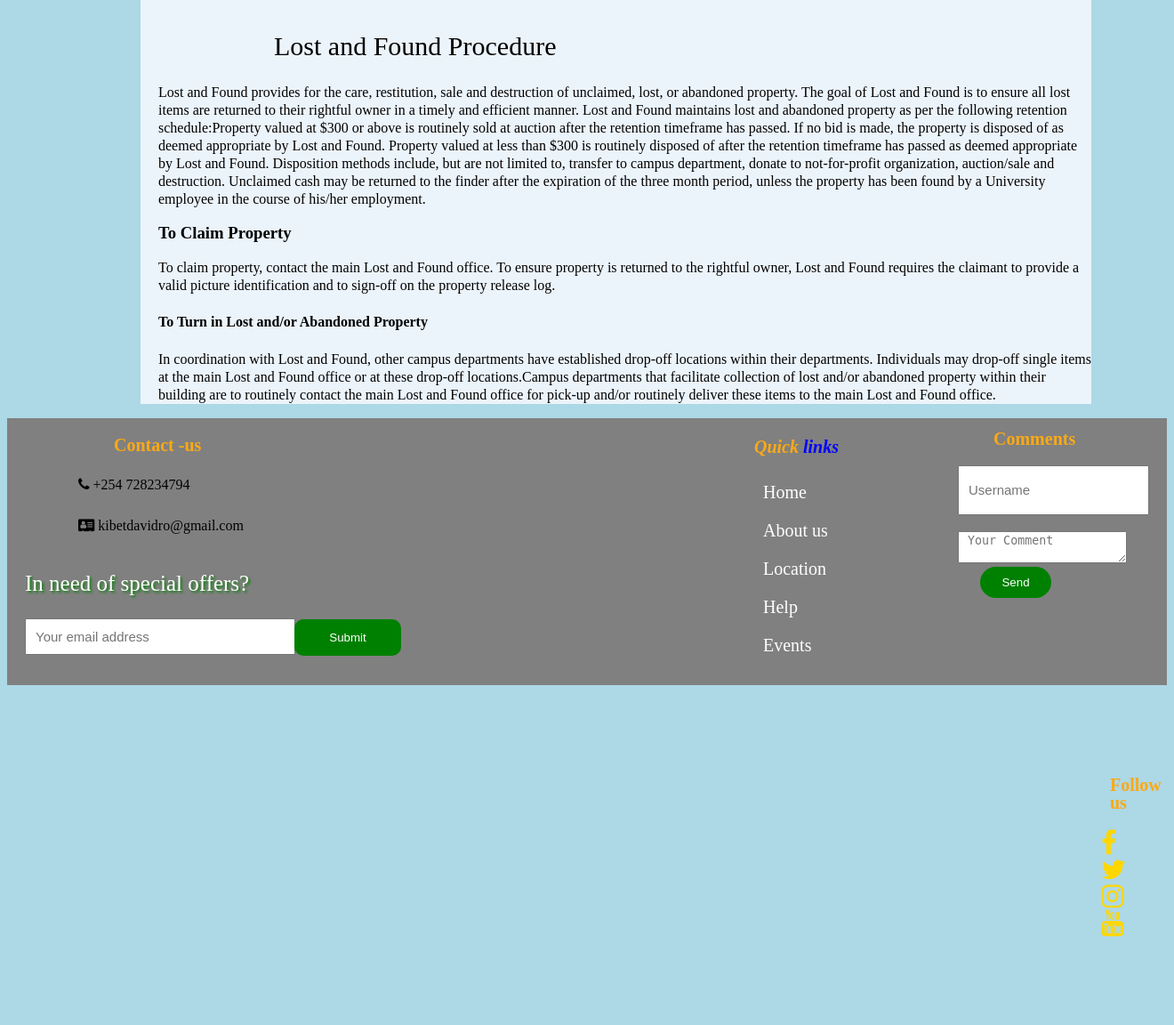
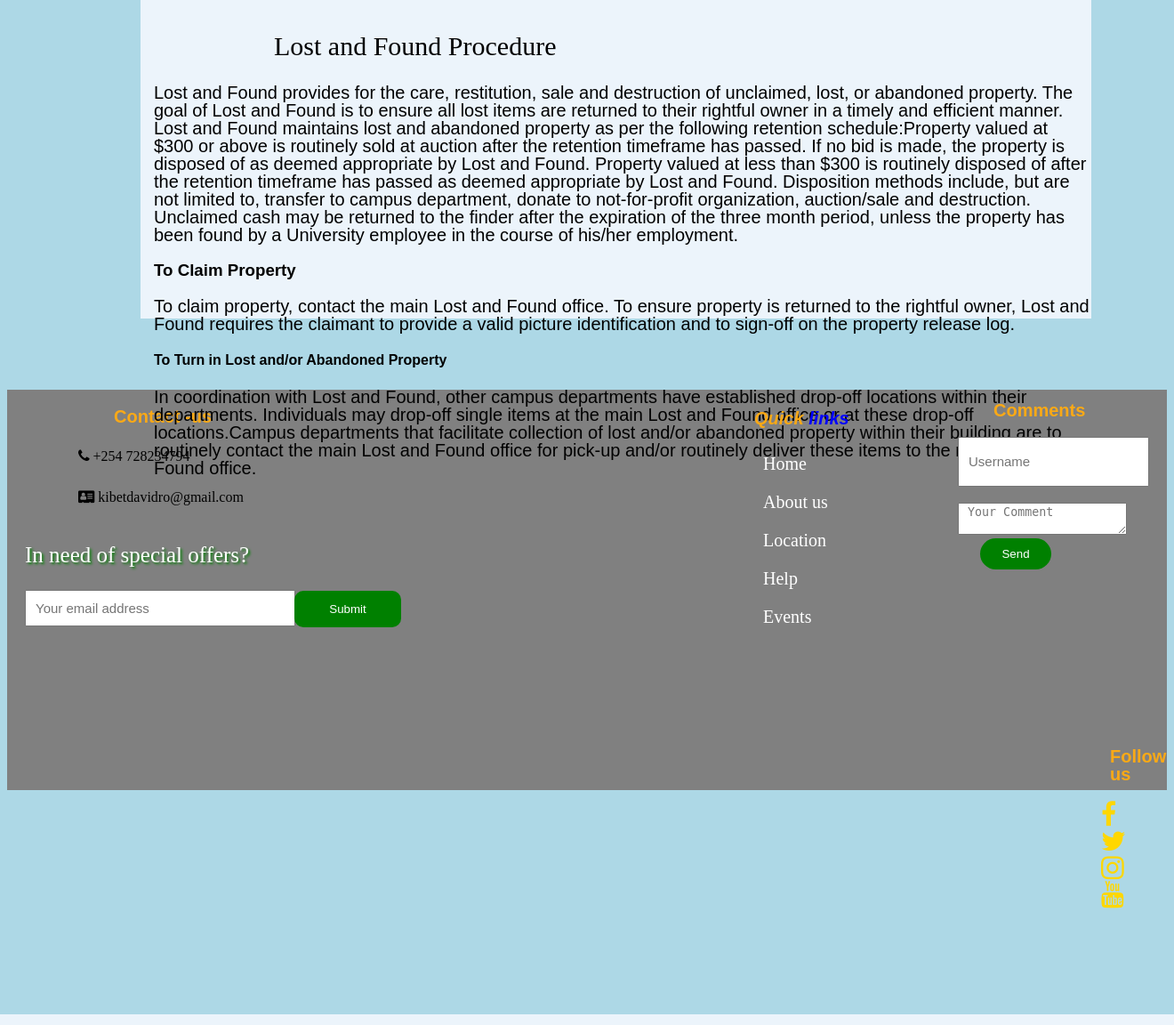
Before and after one commit to DavidKibetRono/Moringa-Access-Lost-And-Found-Website, a PHP site: page /home.php in a window 1320 px wide. Shown: the part 1195-2347 px from the top of the page at 89% size. Run offline with PHP 8.4, Linux system fonts and the light colour scheme; data comes from the database, SQL or seed files in the repository.

Commit message:
Add more contents on homepage stylesheet

```diff
--- a/home.css
+++ b/home.css
@@ -1,7 +1,7 @@
 body{
     background-color:lightblue;
+
 }
-
 .navigation{
     height: 220px;
     background-color: #ecf4fb;
@@ -44,7 +44,7 @@
     margin-top:-10px;
     width:82%;
     margin-left:150px;
-    height:auto;
+    height:1300px;
     border-top-left-radius: 40px;
     border-top-right-radius: 40px;
 }
@@ -64,7 +64,8 @@
 }
 .works #how p,h3,h4{
     line-height: 20px;
-   margin-left:20px;
+   margin-left:15px;
+   font-family:  sans-serif;
 }
 input{
     font-size:15px;
@@ -97,13 +98,15 @@
     font-size:30px;
     font-weight: normal;
 }
-
+.works #how p{
+    font-size:20px;
+}
 .footer{
     background-color:grey;
     width:100%;
-    margin-bottom:0px;
-    margin-top:10px;
-    height:300px;
+    margin-top:80px;
+    height:450px;
+
 }
 .footer h3{
     color:#FAA916;
@@ -124,7 +127,7 @@
 }
 .footer #column2 li{
     list-style-type: none;
-    padding:10px
+    padding:10px;
 }
  .footer #column2 li a{
     text-decoration:none;
@@ -176,7 +179,7 @@
     border:none;
     padding:13px;
     margin-left:-5px;
-    width:120px;
+    width:120px
 }
 .footer #column5{
     display:inline-block;
```
